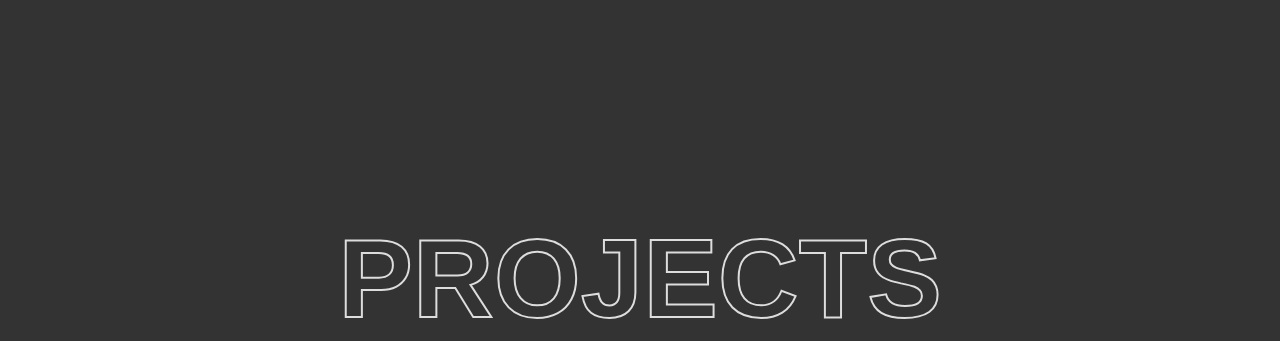
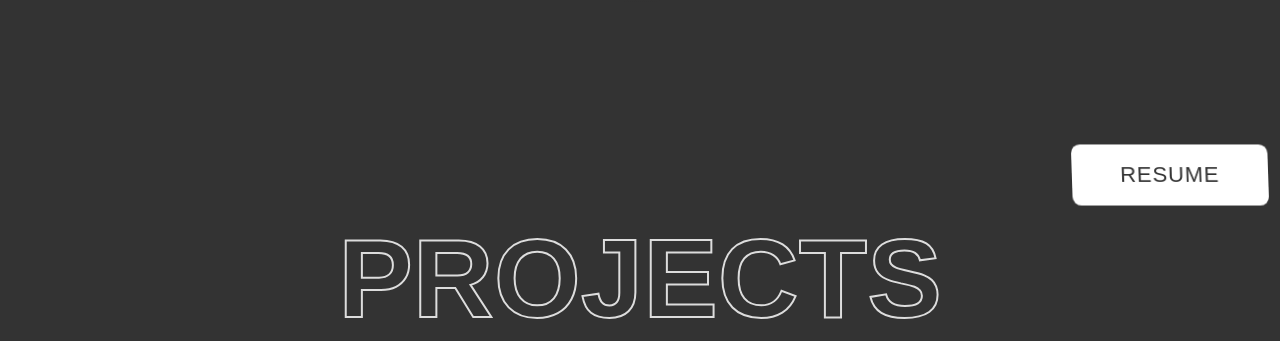
Before and after one commit to imrulkayessayem/Portfolio, a plain HTML site: page index.html in a window 1280 px wide. Shown: the part 611-952 px from the top of the page. Drawn offline with Linux system fonts and the light colour scheme.

Commit message:
aded resume button

```diff
--- a/index.html
+++ b/index.html
@@ -31,6 +31,11 @@
                 <h1>IMRUL KAYES SAYEM</h1>
             </div>
         </div>
+
+        <div class="resume">
+            <a href="https://www.google.com/" target="_blank"><span>Resume</span></a>
+        </div>
+
     </header>
 
 
@@ -232,7 +237,6 @@
     </div>
 </footer>
 
-
 <script src="main.js"></script>
 
 
--- a/style.css
+++ b/style.css
@@ -107,6 +107,10 @@ body::before {
 
 /* Header */
 
+header {
+    position: relative;
+}
+
 .navbar {
     margin-top: 1.4rem;
 }
@@ -181,6 +185,171 @@ body::before {
     }
 }
 
+
+.resume {
+    position: absolute;
+    right: 10px;
+    bottom: -40px;
+    display: flex;
+	flex-direction: column;
+	transform: rotatex(10deg);
+	animation: rotateAngle 6s linear infinite;
+}
+
+.resume a {
+	display: block;
+	position: relative;
+	margin: 0.5em 0;
+	padding: .8em 2.2em;
+	cursor: pointer;
+
+	background: #FFFFFF;
+    color: #333;
+	border: none;
+	border-radius: .4em;
+
+	text-transform: uppercase;
+	font-size: 1.4em;
+	font-family: "Work Sans", sans-serif;
+	font-weight: 500;
+	letter-spacing: 0.04em;
+
+	mix-blend-mode: color-dodge;
+	perspective: 500px;
+	transform-style: preserve-3d;
+}
+
+.resume a::before,
+.resume a::after {
+    --z: 0px;
+    position: absolute;
+    top: 0;
+    left: 0;
+    display: block;
+    content: '';
+    width: 100%;
+    height: 100%;
+    opacity: 0;
+    mix-blend-mode: inherit;
+    border-radius: inherit;
+    transform-style: preserve-3d;
+    transform: translate3d(
+        calc(var(--z) * 0px),
+        calc(var(--z) * 0px),
+        calc(var(--z) * 0px)
+    );
+}
+
+.resume .span {
+		mix-blend-mode: none;
+		display: block;
+}
+
+.resume a::after {
+    background-color: #5D00FF;
+}
+
+.resume a::before {
+    background-color: #FF1731;
+}
+
+.resume a:hover {
+    background-color: #FFF65B;
+    transition: background .3s 0.1s;
+}
+
+.resume a:hover::before {
+    --z: 0.04;
+    animation: translateWobble 2.2s ease forwards;
+}
+
+.resume a:hover::after {
+    --z: -0.06;
+    animation: translateWobble 2.2s ease forwards;
+}
+
+@keyframes rotateAngle {
+	0% {
+		transform: rotateY(0deg) rotateX(10deg);
+		animation-timing-function: cubic-bezier(0.61, 1, 0.88, 1);
+	}
+	25% {
+		transform: rotateY(20deg) rotateX(10deg);
+	}
+	50% {
+		transform: rotateY(0deg) rotateX(10deg);
+		animation-timing-function: cubic-bezier(0.61, 1, 0.88, 1);
+	}
+	75% {
+		transform: rotateY(-20deg) rotateX(10deg);
+	}
+	100% {
+		transform: rotateY(0deg) rotateX(10deg);
+	}
+}
+
+@keyframes translateWobble {
+  0% {
+		opacity: 0;
+		transform: translate3d(
+			calc(var(--z) * 0px),
+			calc(var(--z) * 0px),
+			calc(var(--z) * 0px)
+		);
+  }
+  16% {
+		transform: translate3d(
+			calc(var(--z) * 160px),
+			calc(var(--z) * 160px),
+			calc(var(--z) * 160px)
+		);
+  }
+  28% {
+		opacity: 1;
+		transform: translate3d(
+			calc(var(--z) * 70px),
+			calc(var(--z) * 70px),
+			calc(var(--z) * 70px)
+		);
+  }
+  44% {
+		transform: translate3d(
+			calc(var(--z) * 130px),
+			calc(var(--z) * 130px),
+			calc(var(--z) * 130px)
+		);
+  }
+  59% {
+		transform: translate3d(
+			calc(var(--z) * 85px),
+			calc(var(--z) * 85px),
+			calc(var(--z) * 85px)
+		);
+  }
+  73% {
+		transform: translate3d(
+			calc(var(--z) * 110px),
+			calc(var(--z) * 110px),
+			calc(var(--z) * 110px)
+		);
+  }
+	88% {
+		opacity: 1;
+		transform: translate3d(
+			calc(var(--z) * 90px),
+			calc(var(--z) * 90px),
+			calc(var(--z) * 90px)
+		);
+  }
+  100% {
+		opacity: 1;
+		transform: translate3d(
+			calc(var(--z) * 100px),
+			calc(var(--z) * 100px),
+			calc(var(--z) * 100px)
+		);
+  }
+}
 
 /* Projects */
 
```
